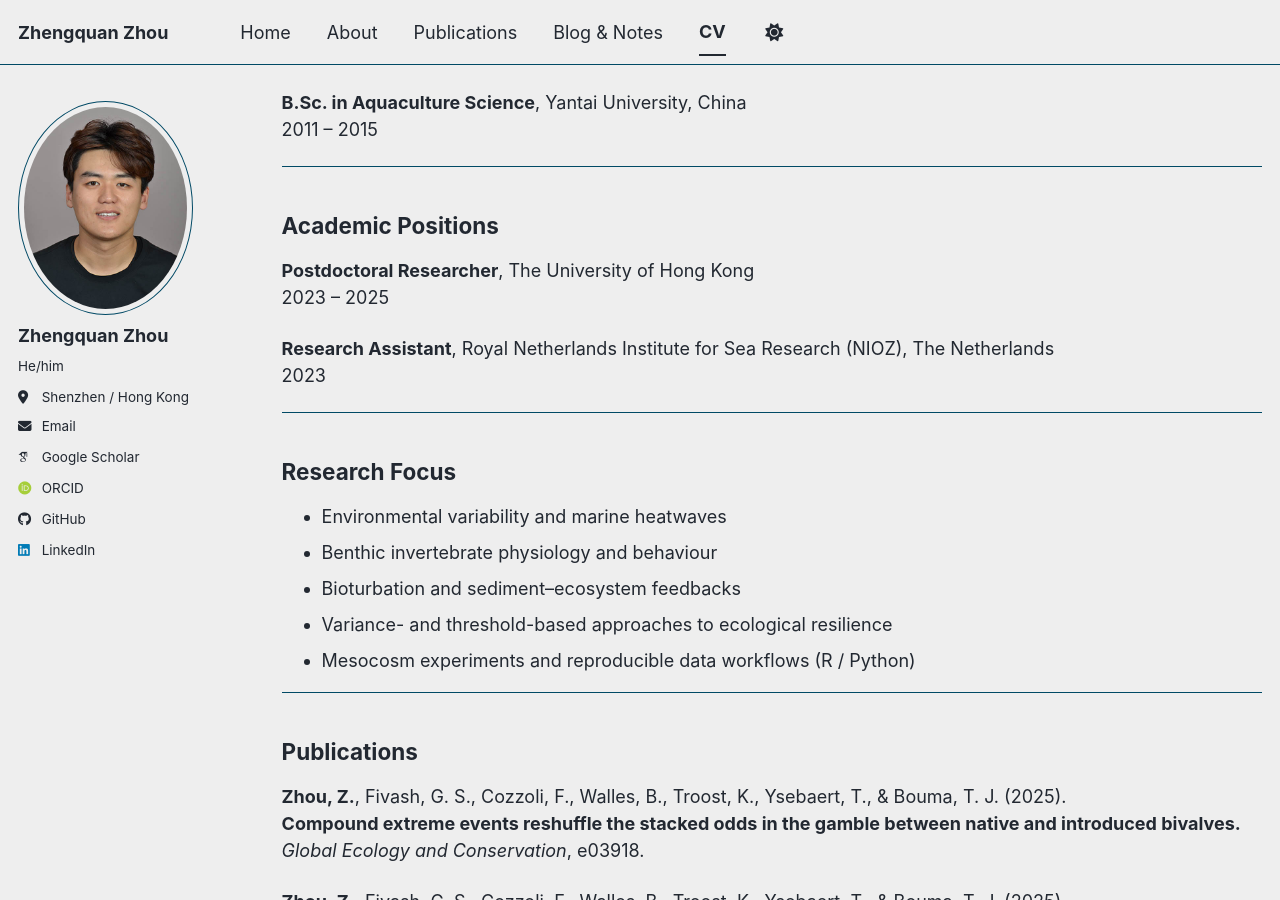
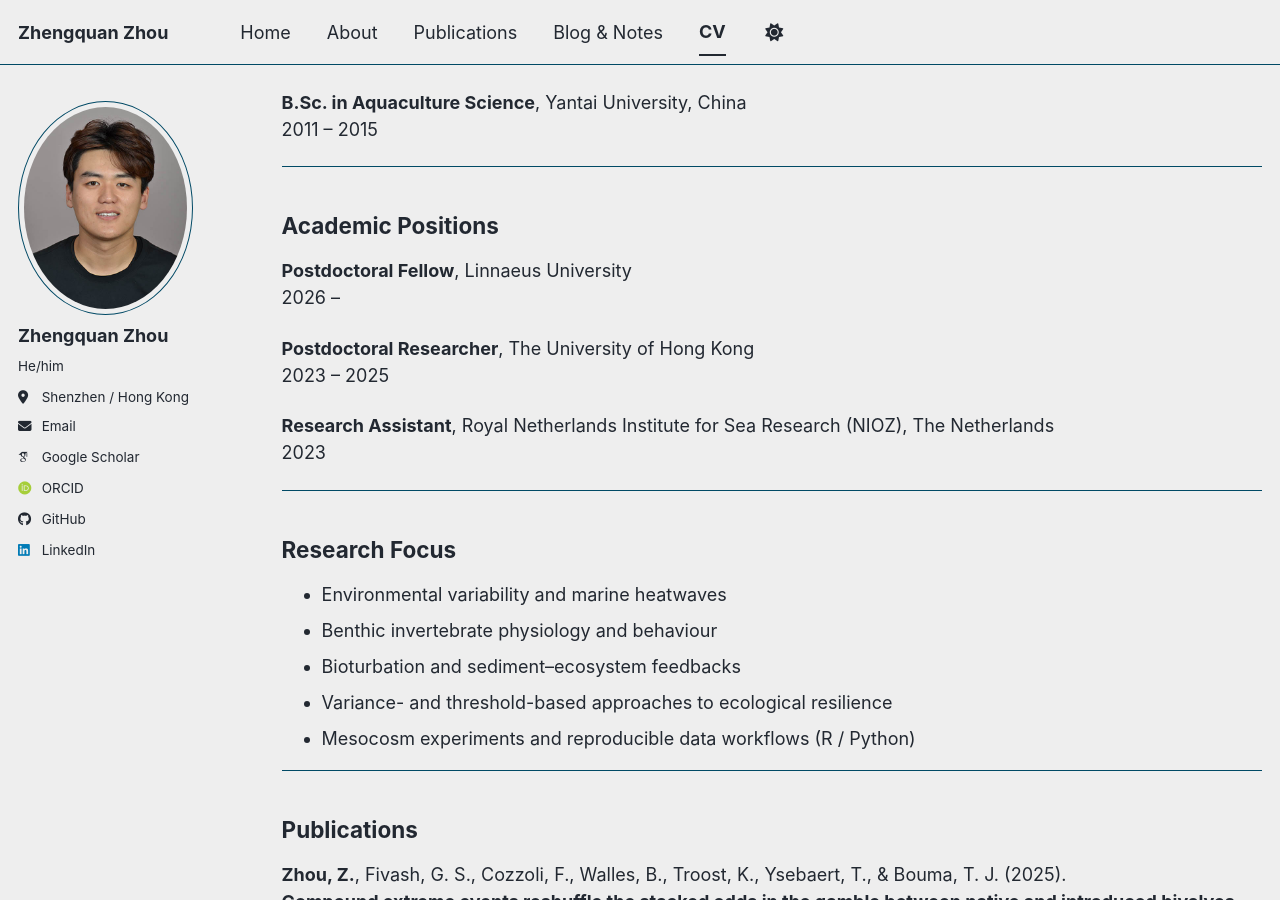
Before and after one commit to zqzhou7/zqzhou7.github.io, a Jekyll site: the page built from _pages/cv.md, in a window 1280 px wide and 900 px high, scrolled down 340 px. Built offline with Jekyll 4.4.1, drawn with Linux system fonts in a browser that asks for light colours; some web fonts are replaced; a script bundle is joined from its source files by our own code; library files that are not in the unit come from our copies.

Commit message:
Add postdoctoral fellow position at Linnaeus University

```diff
--- a/_pages/cv.md
+++ b/_pages/cv.md
@@ -26,6 +26,9 @@ Download CV (PDF)
 ---
 
 ## Academic Positions
+**Postdoctoral Fellow**, Linnaeus University
+2026 –
+
 **Postdoctoral Researcher**, The University of Hong Kong
 2023 – 2025
 
```
